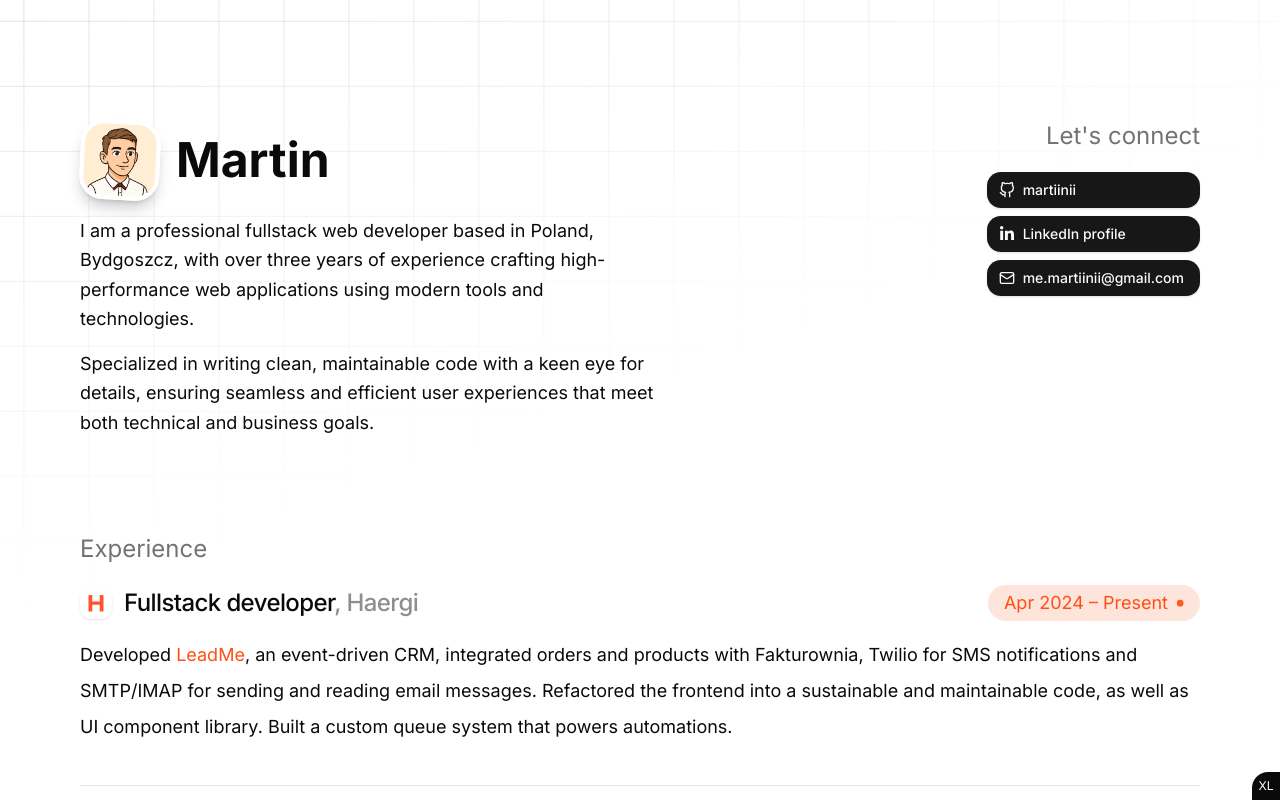
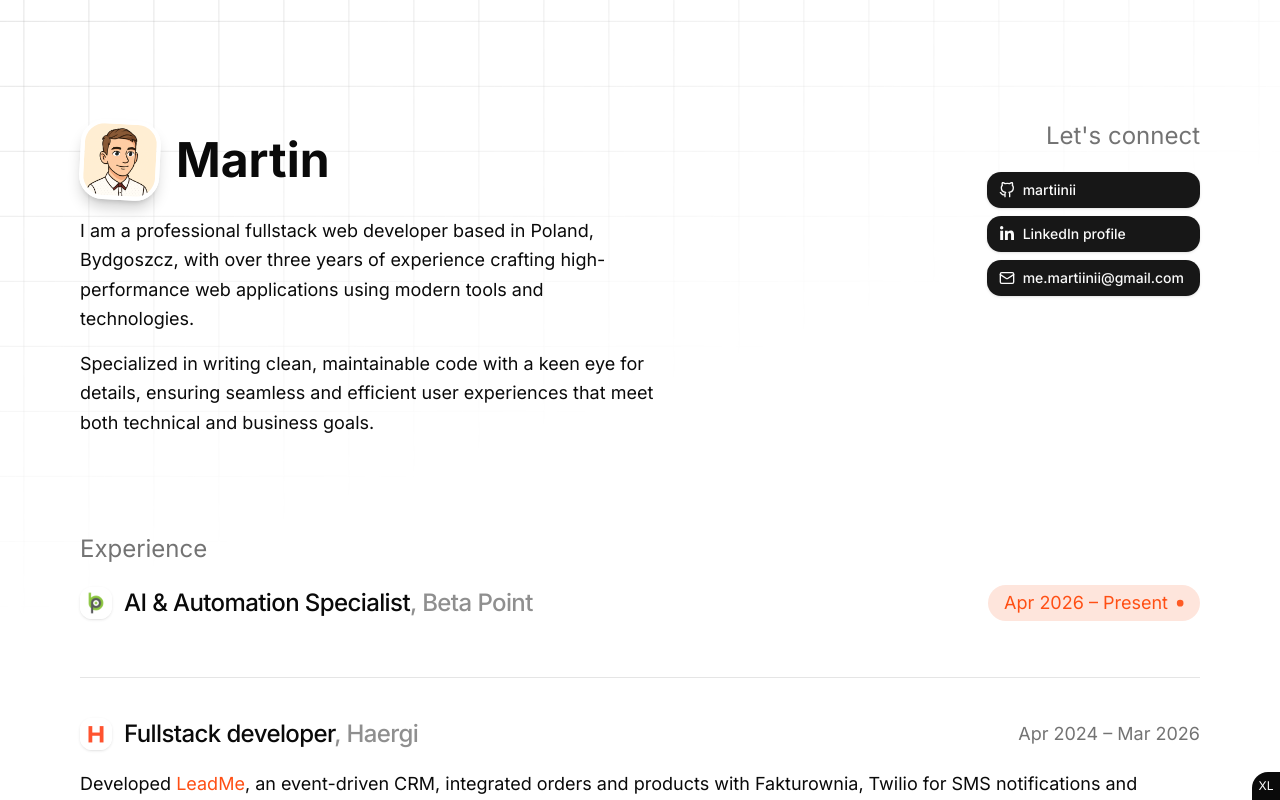
Before and after one commit to martiinii/portfolio, a Next.js app: page / in a window 1280 px wide. Shown: the top 800 px of the page. Built offline with nearby package versions, Linux system fonts and the light colour scheme.

Commit message:
feat: experience (#8)

```diff
--- a/components/experience/experience.data.tsx
+++ b/components/experience/experience.data.tsx
@@ -1,6 +1,7 @@
 import type Image from "next/image";
 import type { ComponentProps } from "react";
 
+import BetapointLogo from "@/public/icons/betapoint.png";
 import GreenWedgeLogo from "@/public/icons/greenwedge.png";
 import HaergiLogo from "@/public/icons/haergi.png";
 import { ExternalLink } from "../external-link";
@@ -14,6 +15,13 @@ type Experience = {
   dateEnd?: Date;
 };
 export const experience: Experience[] = [
+  {
+    company: "Beta Point",
+    position: "AI & Automation Specialist",
+    description: "",
+    dateStart: new Date("2026-04-01"),
+    imageSrc: BetapointLogo,
+  },
   {
     company: "Haergi",
     position: "Fullstack developer",
@@ -29,6 +37,7 @@ export const experience: Experience[] = [
       </>
     ),
     dateStart: new Date("2024-04-01"),
+    dateEnd: new Date("2026-03-31"),
     imageSrc: HaergiLogo,
   },
   {
```
Also changed, not shown: public/icons/betapoint.png (added).
